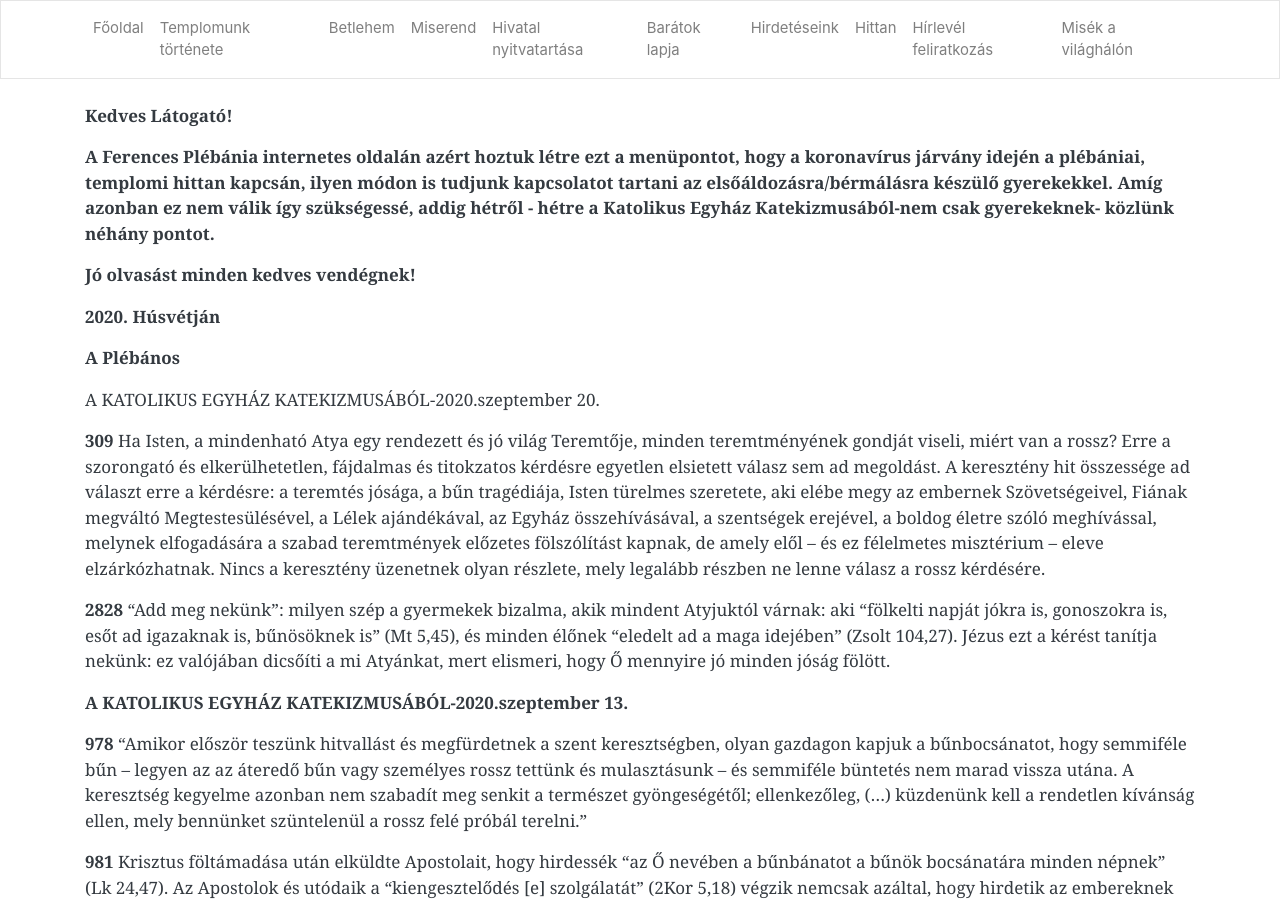
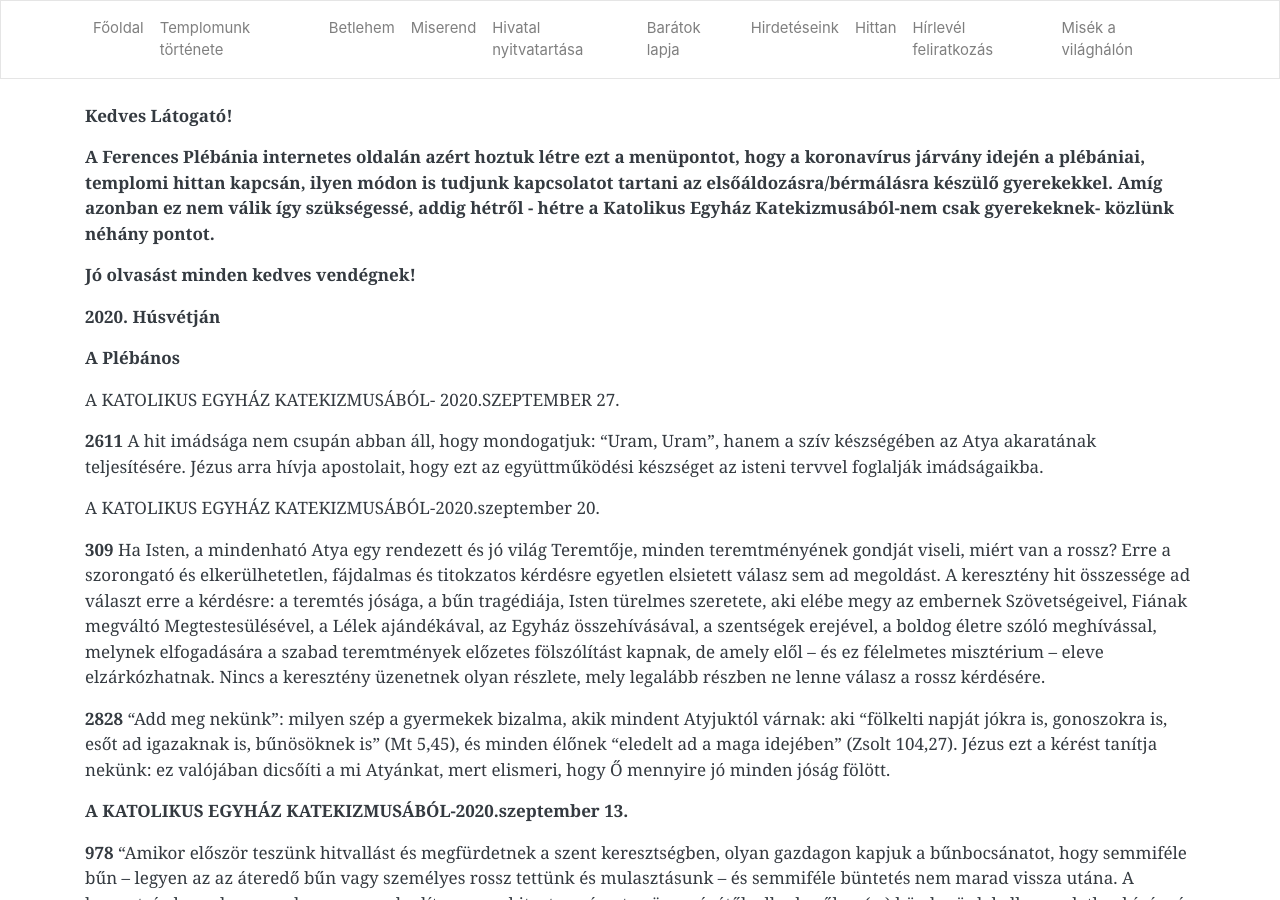
Before and after one commit to pecsi-ferences/pecsi-ferences.github.io, a Jekyll site: the page built from hittan.md, in a window 1280 px wide and 900 px high. Built offline with Jekyll 4.4.1, drawn with Linux system fonts in a browser that asks for light colours; nearby versions of some CDN libraries.

Commit message:
Update from Forestry.io Zoltán Dohány updated hittan.md

```diff
--- a/hittan.md
+++ b/hittan.md
@@ -12,6 +12,10 @@ title: Hittan
 **2020. Húsvétján**
 
 **A Plébános**
+
+A KATOLIKUS EGYHÁZ KATEKIZMUSÁBÓL- 2020.SZEPTEMBER 27.
+
+**2611** A hit imádsága nem csupán abban áll, hogy mondogatjuk: "Uram, Uram", hanem a szív készségében az Atya akaratának teljesítésére. Jézus arra hívja apostolait, hogy ezt az együttműködési készséget az isteni tervvel foglalják imádságaikba.
 
 A KATOLIKUS EGYHÁZ KATEKIZMUSÁBÓL-2020.szeptember 20.
 
```
